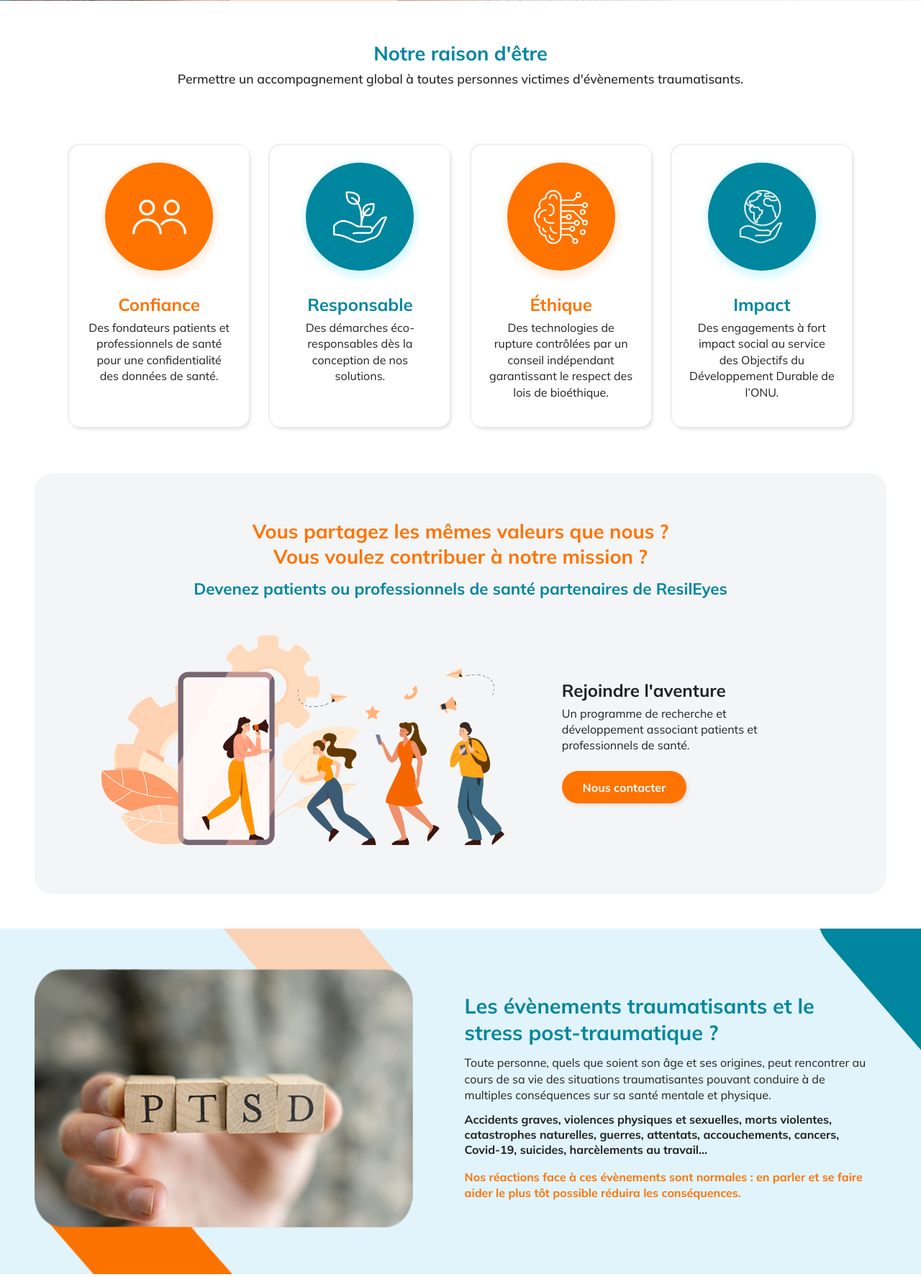
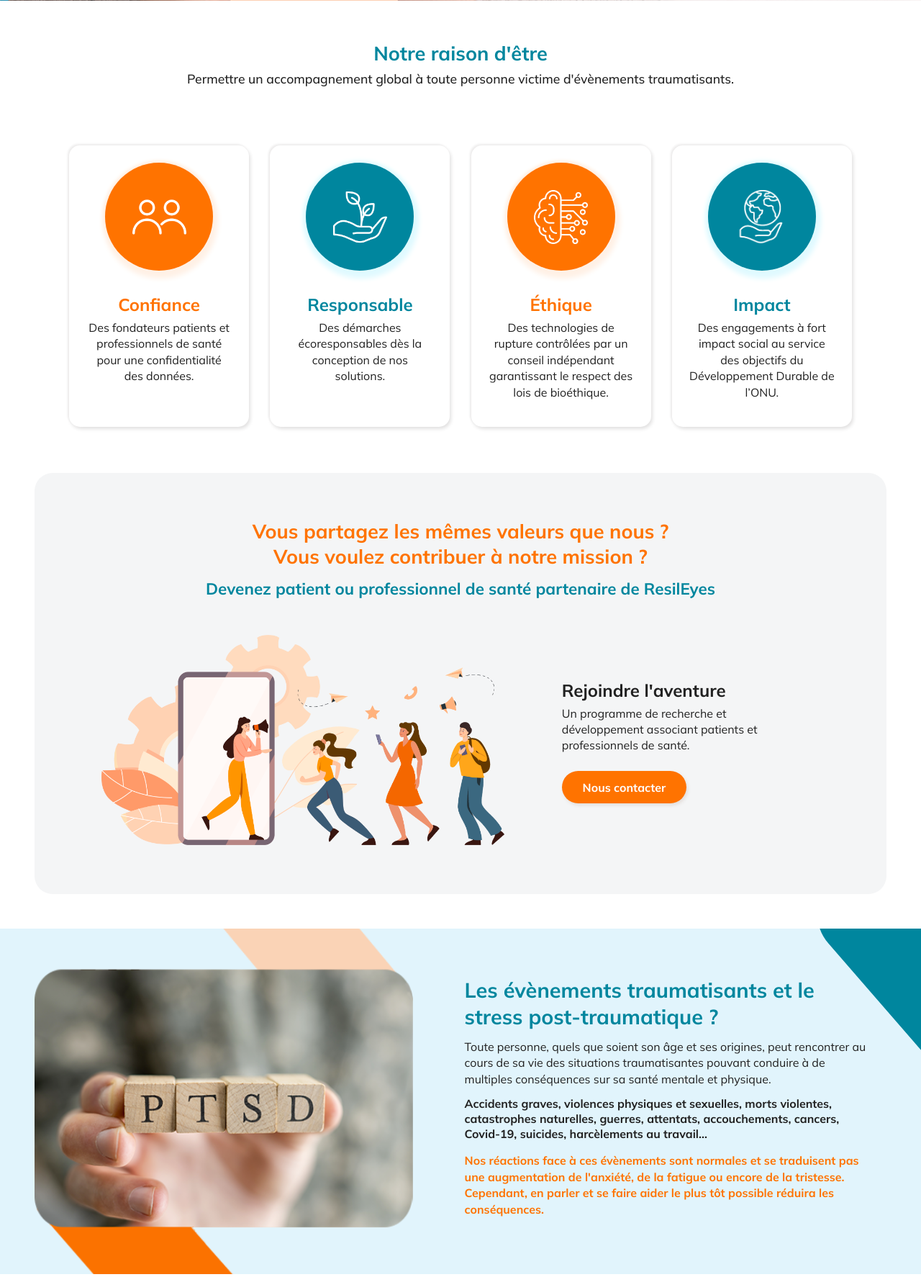
Before and after one commit to AgathePlunian/jollypaws.app, a PHP site: page / in a window 1280 px wide. Shown: the part 655-2429 px from the top of the page at 72% size. Run offline with PHP 8.4, Linux system fonts and the light colour scheme; some libraries are stand-ins or nearby versions.

Commit message:
rectif coquilles

```diff
--- a/index.html
+++ b/index.html
@@ -109,7 +109,7 @@
       <section class="mission">
         <header class="mission-header">
           <h2>Notre raison d'être</h2>
-          <p class="mission-subhead">Permettre un accompagnement global à toutes personnes victimes d'évènements traumatisants.</p>
+          <p class="mission-subhead">Permettre un accompagnement global à toute personne victime d'évènements traumatisants.</p>
         </header>
 
         <div class="mission-icones-container">
@@ -118,7 +118,7 @@
               <img src="images/icones/two-contacts.png" alt="Confiance">
             </div>
             <h3>Confiance</h3>
-            <p>Des fondateurs patients et professionnels de santé pour une confidentialité des données de santé.</p>
+            <p>Des fondateurs patients et professionnels de santé pour une confidentialité des données.</p>
           </div>
 
           <div class="mission-container">
@@ -126,7 +126,7 @@
               <img src="images/icones/growth.png" alt="Eco-responsible">
             </div>
             <h3>Responsable</h3>
-            <p>Des démarches éco-responsables dès la conception de nos solutions.</p>
+            <p>Des démarches écoresponsables dès la conception de nos solutions.</p>
           </div>
 
           <div class="mission-container">
@@ -142,7 +142,7 @@
               <img src="images/icones/worldwide.png" alt="Impact social">
             </div>
             <h3>Impact</h3>
-            <p>Des engagements à fort impact social au service des Objectifs du Développement Durable de l’ONU.</p>
+            <p>Des engagements à fort impact social au service des objectifs du Développement Durable de l’ONU.</p>
           </div>
         </div>
       </section>
@@ -152,7 +152,7 @@
        <section class="contact-section">
         <header>
           <h2>Vous partagez les mêmes valeurs que nous ? <br> Vous voulez contribuer à notre mission ?</h2>
-          <p class="sub-title-contact">Devenez patients ou professionnels de santé partenaires de ResilEyes</p>
+          <p class="sub-title-contact">Devenez patient ou professionnel de santé partenaire de ResilEyes</p>
         </header>
         <div class="container-contact-section">
           <div class="img-container-contact">
@@ -178,7 +178,7 @@
           <h2 class="ptsd-introduction-title">Les évènements traumatisants et le stress post-traumatique ?</h2>
           <p>Toute personne, quels que soient son âge et ses origines, peut rencontrer au cours de sa vie des situations traumatisantes pouvant conduire à de multiples conséquences sur sa santé mentale et physique.</p>
           <h3 class="ptsd-causes">Accidents graves, violences physiques et sexuelles, morts violentes, catastrophes naturelles, guerres, attentats, accouchements, cancers, Covid-19, suicides, harcèlements au travail...</h3>
-          <p class ="text-bold-primary">Nos réactions face à ces évènements sont normales : en parler et se faire aider le plus tôt possible réduira les conséquences.</p>
+          <p class ="text-bold-primary">Nos réactions face à ces évènements sont normales et se traduisent pas une augmentation de l'anxiété, de la fatigue ou encore de la tristesse. Cependant, en parler et se faire aider le plus tôt possible réduira les conséquences.</p>
         </div>
       </section>
 
@@ -186,9 +186,9 @@
       <section class="section-numbers">
           <div class="number-container">
             <div class="round">
-              <p class="number primary-color">30-70%</p>
+              <p class="number primary-color">70%</p>
             </div>
-            <p>des personnes vivent une situation traumatisantes dans leur vie.</p>
+            <p>des personnes vivent une situation traumatisante dans leur vie.</p>
           </div>
 
           <div class="number-container">
@@ -214,7 +214,7 @@
 
       <!--PRES BLOC-->
       <div class="illustration-bloc">
-        <h2 class="subhead-value-proposition">Un parcours de soins allant de la détection au suivi pour révolutionner les soins de stress post-traumatique.</h2>
+        <h2 class="subhead-value-proposition">Un parcours de soins allant de la détection au suivi pour révolutionner le traitement du stress post-traumatique.</h2>
         <img src="/images/illustrations/illu-puzzle.png" alt="Parcours de soins PTSD Dtx ">
       </div>
 
--- a/pages/approche.html
+++ b/pages/approche.html
@@ -161,7 +161,7 @@
         <div class="bloc bloc-5">
           <div class="text-bloc">
             <h2>Une transparence et une sécurité des données de santé</h2>
-            <p>Nous construisons nos solutions en mettant au cœur de notre architecture la sécurité et la confidentialité des données de santé des patients et des professionnels.</p>
+            <p>Nous construisons nos solutions en mettant au cœur de notre architecture la sécurité et la confidentialité des données des patients et des professionnels.</p>
             <p>Un hébergement par un acteur français, sur le sol français et engagé dans la préservation de notre souveraineté pour une transparence totale et un consentement clair et explicite.</p>
           </div>
           <div class="bloc-image-container">
--- a/pages/page-contact.php
+++ b/pages/page-contact.php
@@ -130,9 +130,9 @@
           <div>
             <h1>Vous avez des questions ?<br>Vous désirez participer à leur conception et leur déploiement ?</h1>
             <p class="contact-subhead">Nous sommes là pour vous et avec vous pour des défis communs !</p>
-            <p>Vous pouvez nous envoyer par mail sur : <a class= "mail-to" href="mailto:contact@resileyes.com">contact@resileyes.com</a><br>
+            <p>Vous pouvez nous contacter par mail sur : <a class= "mail-to" href="mailto:contact@resileyes.com">contact@resileyes.com</a><br>
             Ou envoyer un message via ce formulaire.</p>
-            <p>Nous vous recontacterons le plus rapidement possible.</p>
+            <p>Nous reviendrons vers vous le plus rapidement possible.</p>
             <p class="team-resileyes">L'équipe ResilEyes</p>
           </div>
           <div class="contact-form-contact-img">
--- a/pages/page-equipe.html
+++ b/pages/page-equipe.html
@@ -162,7 +162,7 @@
         </div>
         <div class="text-ID-card">
           <p class="name-card">Paul Ledesma</p>
-          <p>Ingénieur en machine learning</p>
+          <p>Ingénieur en Machine Learning</p>
           <p>Data Scientist</p>
        </div>
        <a class="linkedin-link" target="blank" href="https://www.linkedin.com/in/paul-ledesma/"><img src="/images/team-page/logo-linkedin-secondary.png" alt="Lien vers Linkedin de Paul Ledesma"></a>
```
